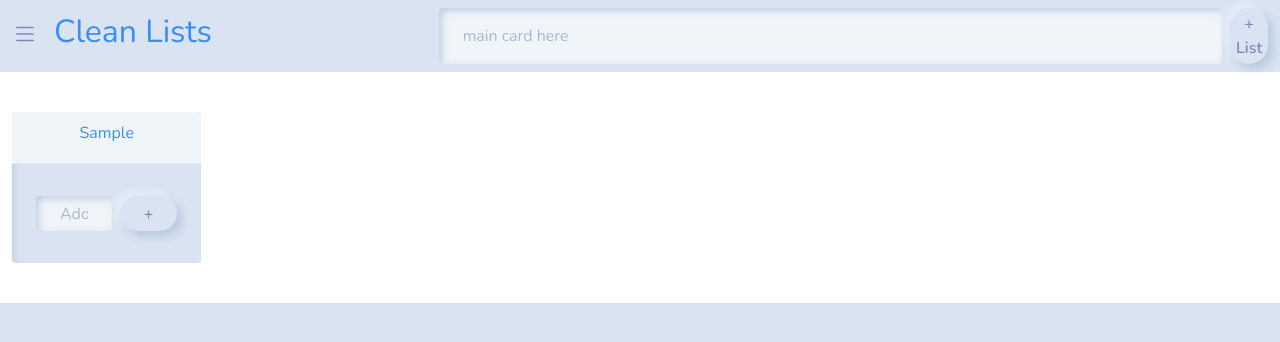
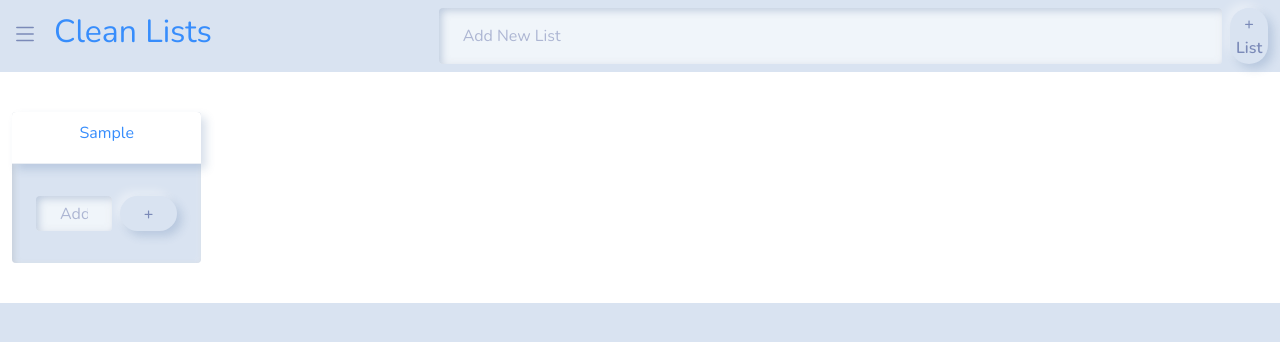
Before and after one commit to ScottFennie/CleanLists, a website with bundled scripts: page index.html in a window 1280 px wide. Both pictures are taken after typing "Sample" into the empty fields and a click on the button "+ List". Built offline with nearby package versions, Linux system fonts and the light colour scheme.

Commit message:
cool white background

```diff
--- a/app/Models/MainCardItem.js
+++ b/app/Models/MainCardItem.js
@@ -14,7 +14,7 @@ export class MainCardItem {
 
         <div class="col-lg-2 d-flex justify-content-center">
         <div class="card text-dark bg-secondary my-4" style="max-width: 18rem;">
-            <div class="card-header text-center bg-light "><h6 class="text-primary">${this.title}</h6></div>
+            <div class="card-header text-center bg-white shadow "><h6 class="text-primary">${this.title}</h6></div>
             <div class="card-body">
                 <div>
                 ${this.ToDo}
--- a/index.html
+++ b/index.html
@@ -25,7 +25,7 @@
                 </div>
                 <div class="col-8">
                     <form class="d-flex justify-content-end" onsubmit="app.mainCardItemsController.createAList()">
-                        <input type="text" class="form-control me-2 my-2" id="title" placeholder="main card here">
+                        <input type="text" class="form-control me-2 my-2" id="title" placeholder="Add New List">
                         <button type="submit" class="btn btn-primary my-2 p-0">+ List</button>
                     </form>
                 </div>
```
